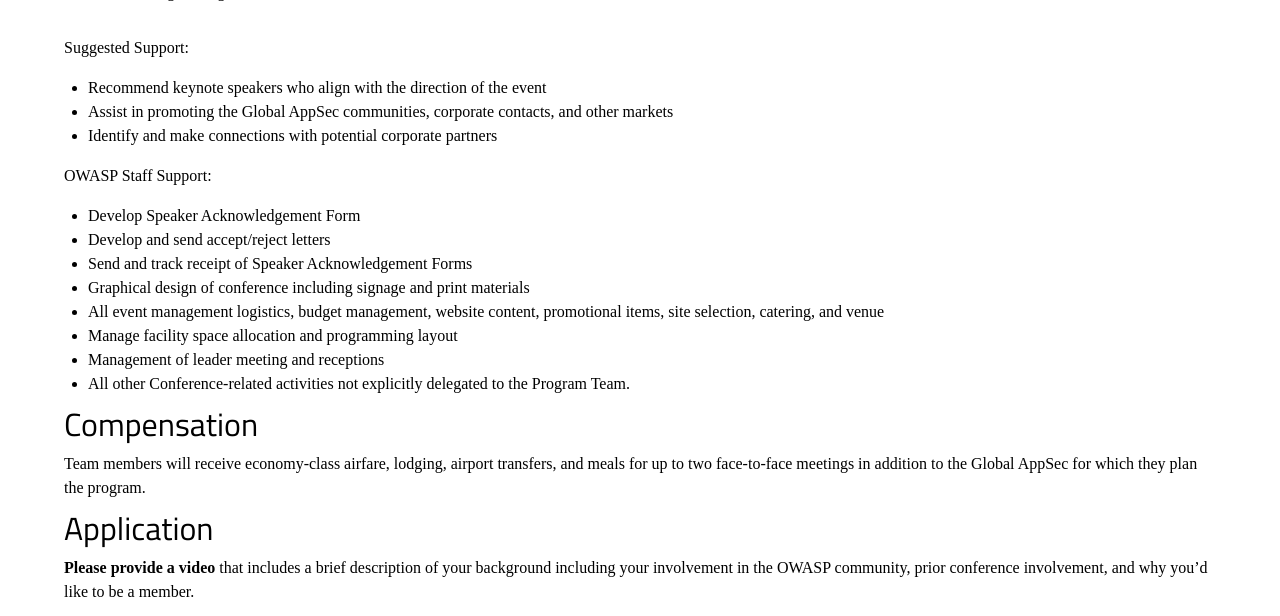
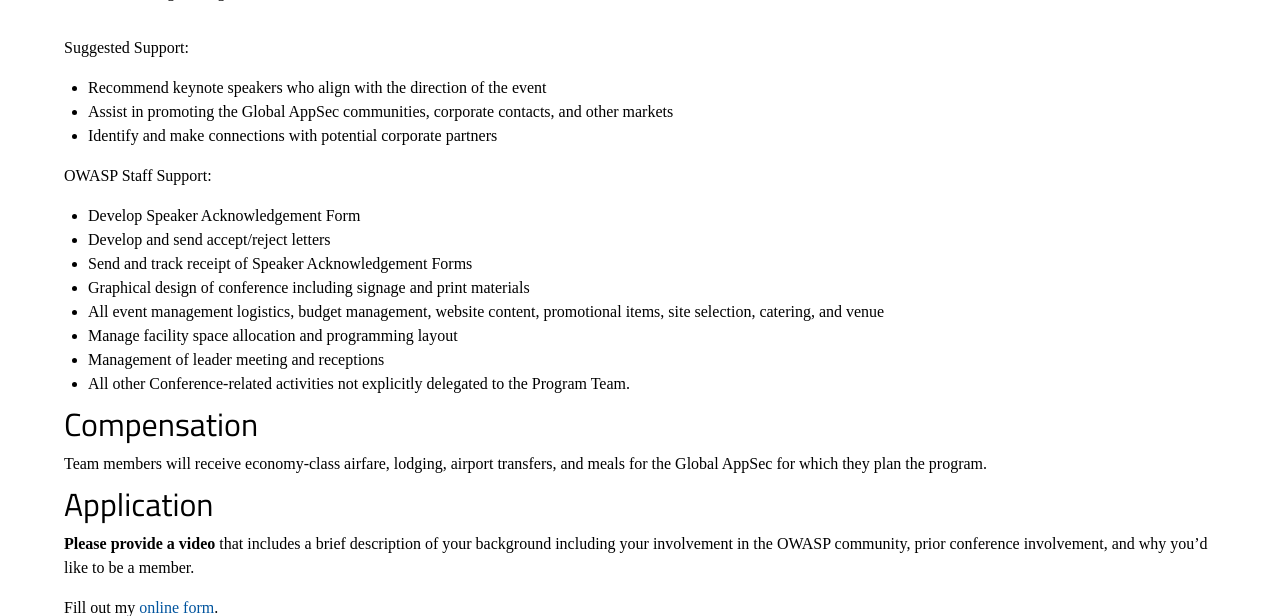
Before and after one commit to OWASP/GlobalAppSecHome, a Jekyll site: the page built from forms/team_application.md, in a window 1280 px wide and 900 px high, scrolled down 1223 px, cut to the strip 0-616 px from the top of the window. Built offline with Jekyll 4.4.1, drawn with Linux system fonts in a browser that asks for light colours; some web fonts are replaced; some of the changed text lies outside the part shown.

Commit message:
Did it work?

```diff
--- a/forms/team_application.md
+++ b/forms/team_application.md
@@ -47,7 +47,7 @@
 * All other Conference-related activities not explicitly delegated to the Program Team.
 
 ## Compensation
-Team members will receive economy-class airfare, lodging, airport transfers, and meals for up to two face-to-face meetings in addition to the Global AppSec for which they plan the program.
+Team members will receive economy-class airfare, lodging, airport transfers, and meals for the Global AppSec for which they plan the program.
 
 ## Application
 **Please provide a video** that includes a brief description of your background including your involvement in the OWASP community,  prior conference involvement, and why you'd like to be a member.
```
Also changed, not shown: other parts of forms/team_application.md (+1 -1 lines).
